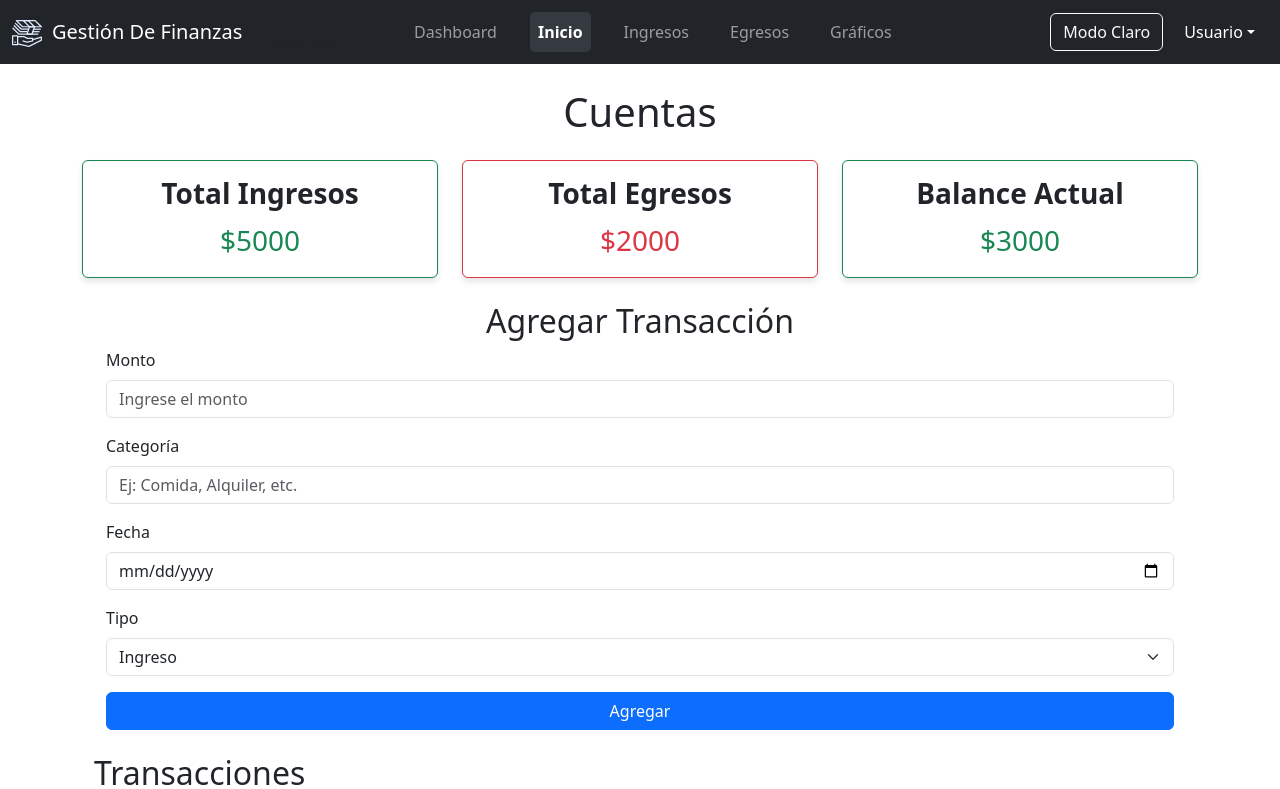
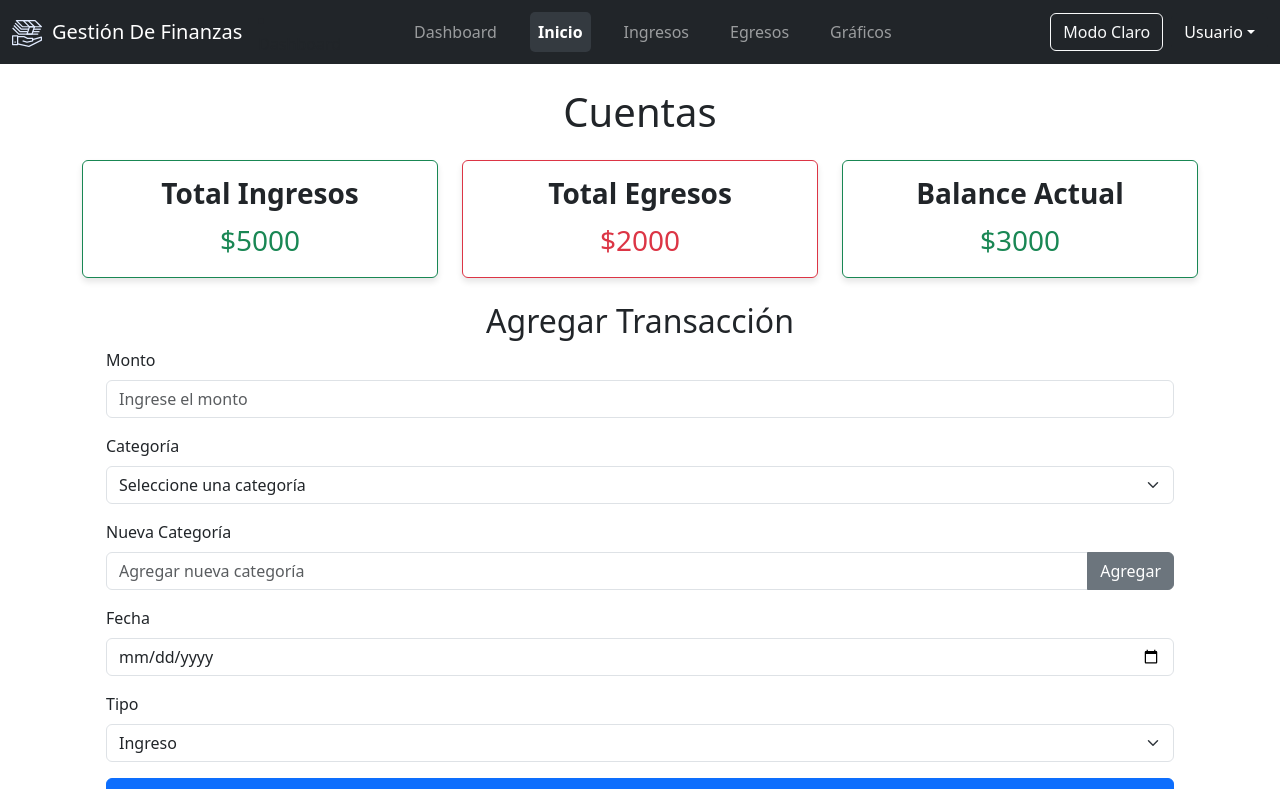
Before and after one commit to WildoFari/Finance-Tracker., a React (Create React App) app: page / in a window 1280 px wide. Shown: the top 789 px of the page. Built offline with nearby package versions, Linux system fonts and the light colour scheme.

Commit message:
Added functionality for users to create custom categories

```diff
--- a/src/components/AddTransaction.js
+++ b/src/components/AddTransaction.js
@@ -2,23 +2,30 @@ import React, { useState, useContext } from 'react';
 import { TransactionContext } from '../context/TransactionContext';
 
 const AddTransaction = () => {
-    const { addTransaction } = useContext(TransactionContext);
-
+    const { addTransaction, categories, addCategory } = useContext(TransactionContext);
     const [form, setForm] = useState({
         amount: '',
         category: '',
         date: '',
-        type: 'Ingreso', // Default: 'Ingreso' or 'Egreso'
+        type: 'Ingreso',
     });
+    const [newCategory, setNewCategory] = useState('');
 
     const handleChange = (e) => {
         setForm({ ...form, [e.target.name]: e.target.value });
     };
 
+    const handleAddCategory = () => {
+        if (newCategory.trim() !== '') {
+            addCategory(newCategory);
+            setNewCategory('');
+        }
+    };
+
     const handleSubmit = (e) => {
         e.preventDefault();
         if (form.amount && form.category && form.date) {
-            addTransaction(form); // Agrega la transacción al contexto
+            addTransaction(form);
             setForm({ amount: '', category: '', date: '', type: 'Ingreso' });
         } else {
             alert('Por favor, completa todos los campos.');
@@ -41,14 +48,34 @@ const AddTransaction = () => {
             </div>
             <div className="mb-3">
                 <label className="form-label">Categoría</label>
-                <input
-                    type="text"
+                <select
                     name="category"
                     value={form.category}
                     onChange={handleChange}
-                    className="form-control"
-                    placeholder="Ej: Comida, Alquiler, etc."
-                />
+                    className="form-select"
+                >
+                    <option value="">Seleccione una categoría</option>
+                    {categories.map((category, index) => (
+                        <option key={index} value={category}>
+                            {category}
+                        </option>
+                    ))}
+                </select>
+            </div>
+            <div className="mb-3">
+                <label className="form-label">Nueva Categoría</label>
+                <div className="input-group">
+                    <input
+                        type="text"
+                        value={newCategory}
+                        onChange={(e) => setNewCategory(e.target.value)}
+                        className="form-control"
+                        placeholder="Agregar nueva categoría"
+                    />
+                    <button type="button" className="btn btn-secondary" onClick={handleAddCategory}>
+                        Agregar
+                    </button>
+                </div>
             </div>
             <div className="mb-3">
                 <label className="form-label">Fecha</label>
--- a/src/context/TransactionContext.js
+++ b/src/context/TransactionContext.js
@@ -4,13 +4,30 @@ export const TransactionContext = createContext();
 
 export const TransactionProvider = ({ children }) => {
     const [transactions, setTransactions] = useState([]);
+    const [categories, setCategories] = useState([
+        'Comida',
+        'Alquiler',
+        'Transporte',
+        'Entretenimiento',
+        'Salud',
+        'Educación',
+        'Gimnasio',
+        'Ropa',
+        'Viajes',
+    ]); // Categorías predeterminadas
 
     const addTransaction = (transaction) => {
         setTransactions((prev) => [...prev, transaction]);
     };
 
+    const addCategory = (category) => {
+        if (!categories.includes(category)) {
+            setCategories((prev) => [...prev, category]);
+        }
+    };
+
     return (
-        <TransactionContext.Provider value={{ transactions, addTransaction }}>
+        <TransactionContext.Provider value={{ transactions, addTransaction, categories, addCategory }}>
             {children}
         </TransactionContext.Provider>
     );
```
